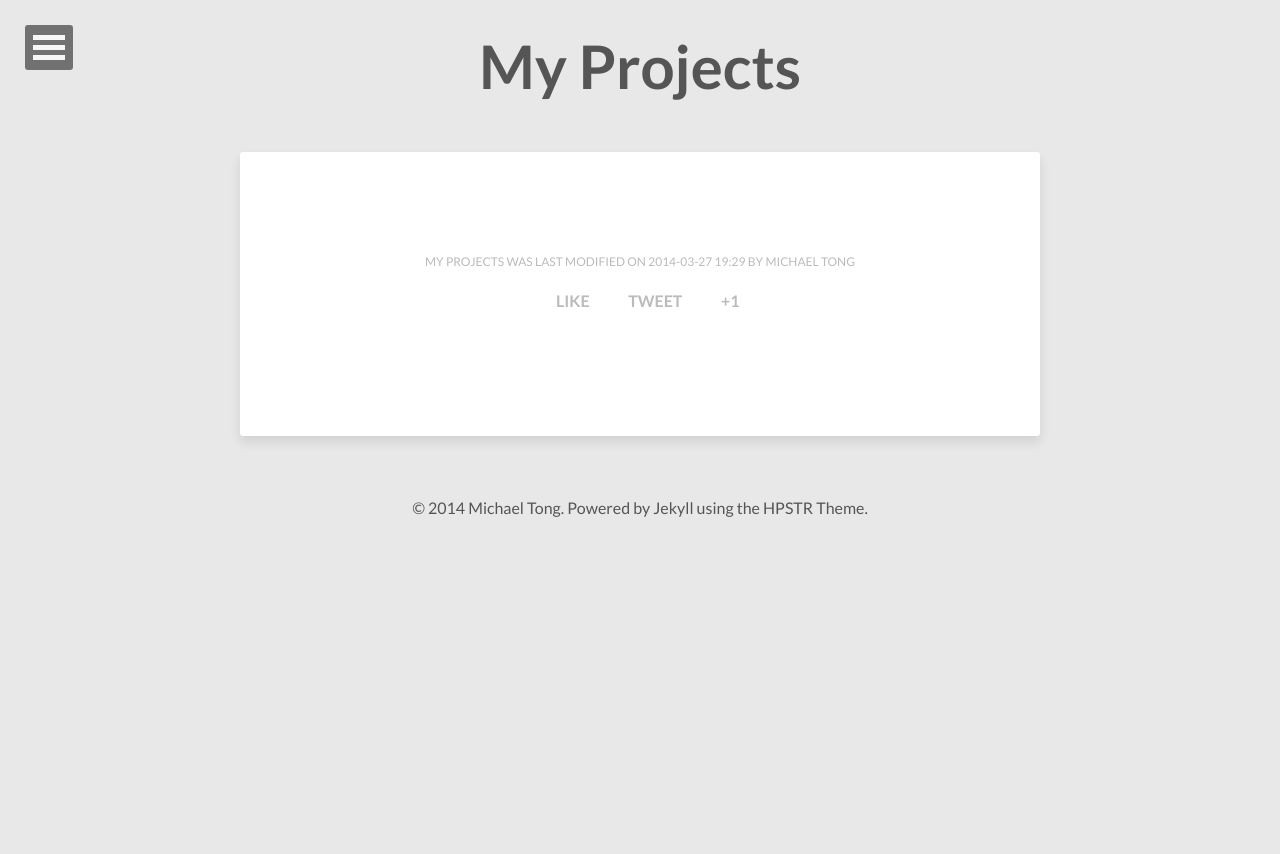
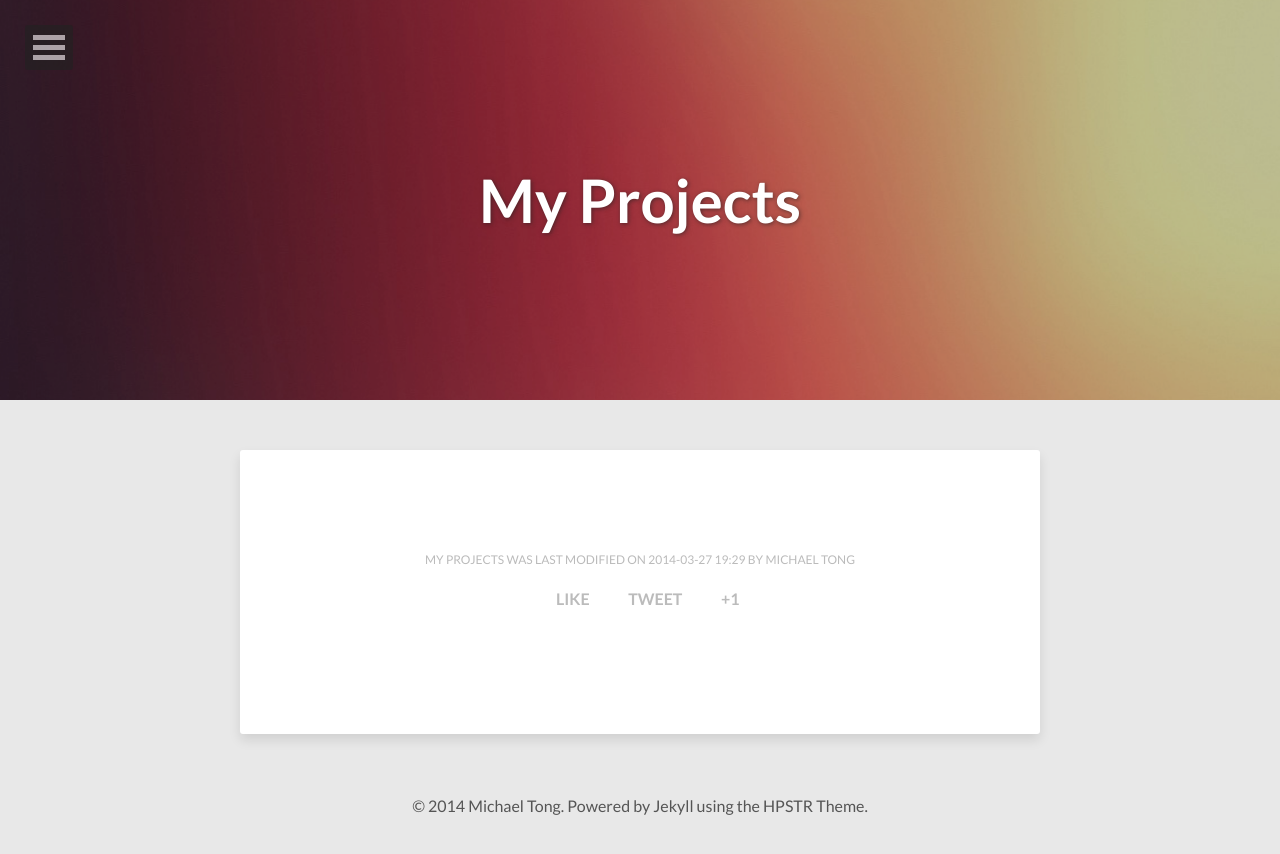
Before and after one commit to MichaelTong/michaeltong.github.com, a Jekyll site: the page built from my-projects.md, in a window 1280 px wide. Shown: the top 854 px of the page. Built offline with Jekyll 4.4.1, drawn with Linux system fonts in a browser that asks for light colours; nearby versions of some CDN libraries.

Commit message:
Update my-projects.md

```diff
--- a/my-projects.md
+++ b/my-projects.md
@@ -5,7 +5,7 @@ title: "My Projects"
 modified: 2014-03-27 19:29
 tags: [technology]
 image:
-  feature:
+  feature:     abstract-2.jpg
   credit:
   creditlink:
 share: true
```
